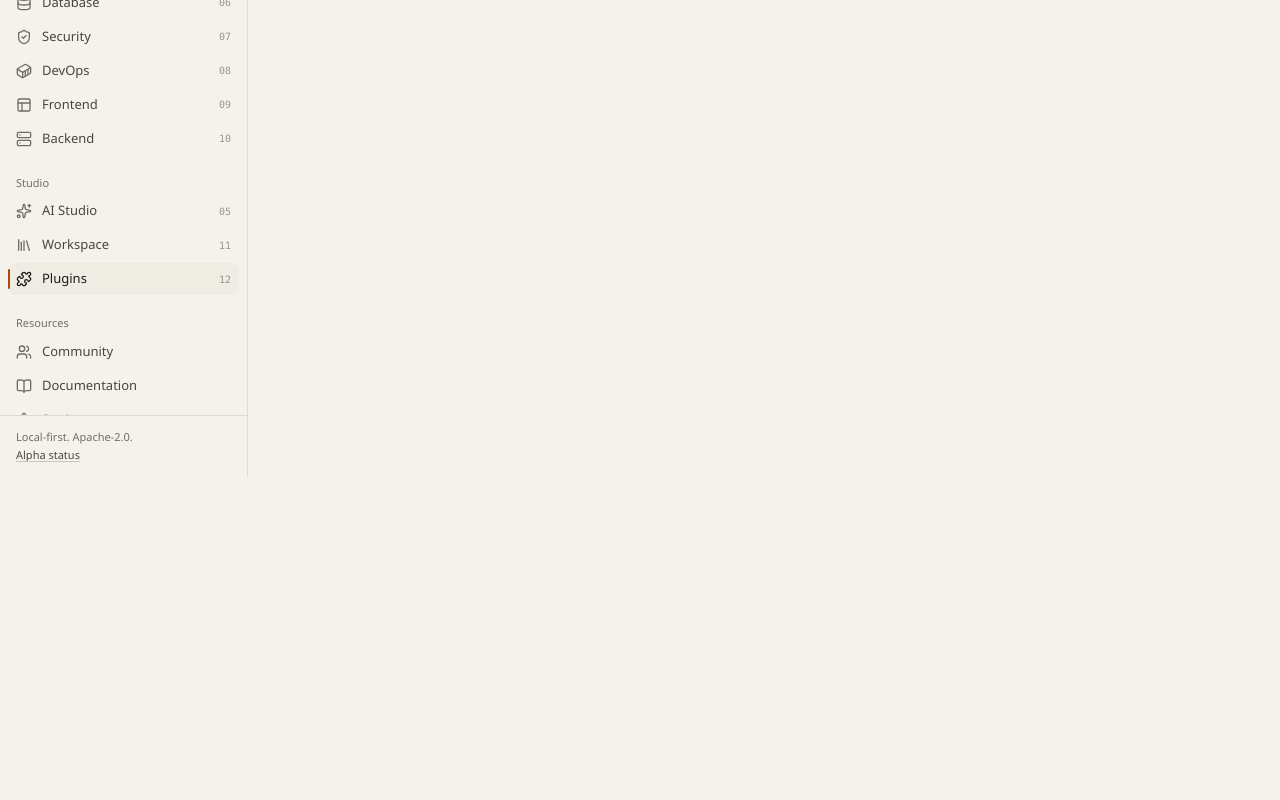
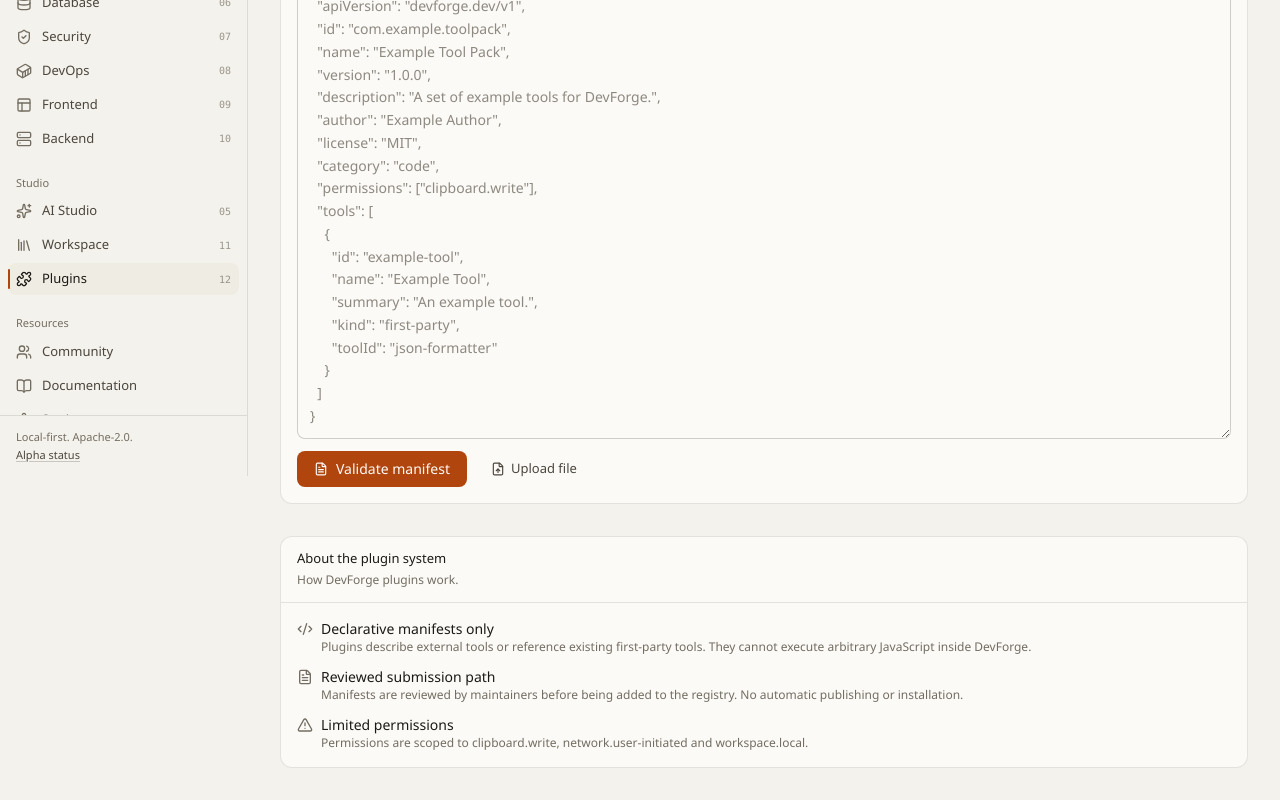
Before and after one commit to Sriganesh712/devforge, a Next.js app: page /plugins in a window 1280 px wide. Before the commit this address had no page. Shown: the part 324-1124 px from the top of the page. Before the commit the page ends 800 px from the top, so only its background shows below. Built offline with nearby package versions, Linux system fonts and the light colour scheme.

Commit message:
feat: add Plugin Ecosystem validator page
Adds /plugins route with manifest validator using the existing
validatePluginManifest Zod schema. Supports paste-and-validate and
file upload.

```diff
--- /dev/null
+++ b/src/app/plugins/page.tsx
@@ -0,0 +1,171 @@
+'use client';
+
+import { useState } from 'react';
+import { AlertTriangle, CheckCircle2, Code2, FileText, FileUp } from 'lucide-react';
+import { validatePluginManifest } from '@/packages/tool-sdk/plugin';
+import { Button } from '@/packages/ui/button';
+import { Field, Input, Textarea } from '@/packages/ui/field';
+import { Badge, EmptyState, Panel, PanelHeader } from '@/packages/ui/surface';
+import { PageHeader } from '@/packages/ui/page';
+
+export default function PluginsPage() {
+  const [manifestText, setManifestText] = useState('');
+  const [result, setResult] = useState<{ ok: boolean; errors?: string[]; manifest?: any } | null>(null);
+
+  const handleValidate = () => {
+    if (!manifestText.trim()) {
+      setResult(null);
+      return;
+    }
+    const validation = validatePluginManifest(manifestText);
+    setResult(validation);
+  };
+
+  const handleFileChange = (event: React.ChangeEvent<HTMLInputElement>) => {
+    const file = event.target.files?.[0];
+    if (!file) return;
+    const reader = new FileReader();
+    reader.onload = () => {
+      setManifestText(reader.result as string);
+      handleValidate();
+    };
+    reader.readAsText(file);
+  };
+
+  return (
+    <div className="space-y-8">
+      <PageHeader
+        title="Plugin Ecosystem"
+        description="Validate a DevForge plugin manifest. Plugins are declarative manifests only — no third-party code execution."
+      />
+
+      <Panel className="flex flex-col">
+        <PanelHeader
+          title="Plugin manifest validator"
+          description="Paste a plugin manifest JSON or upload a .json file to validate it against the DevForge plugin schema."
+        />
+        <div className="p-4">
+          <Field label="Plugin manifest JSON">
+            <Textarea
+              value={manifestText}
+              placeholder='{
+  "apiVersion": "devforge.dev/v1",
+  "id": "com.example.toolpack",
+  "name": "Example Tool Pack",
+  "version": "1.0.0",
+  "description": "A set of example tools for DevForge.",
+  "author": "Example Author",
+  "license": "MIT",
+  "category": "code",
+  "permissions": ["clipboard.write"],
+  "tools": [
+    {
+      "id": "example-tool",
+      "name": "Example Tool",
+      "summary": "An example tool.",
+      "kind": "first-party",
+      "toolId": "json-formatter"
+    }
+  ]
+}'
+              rows={14}
+              onChange={(event) => setManifestText(event.target.value)}
+            />
+          </Field>
+          <div className="flex items-center gap-3 mt-3">
+            <Button type="button" variant="primary" onClick={handleValidate}>
+              <FileText className="h-3.5 w-3.5" aria-hidden />
+              Validate manifest
+            </Button>
+            <Button
+              type="button"
+              variant="ghost"
+              size="sm"
+              onClick={() => document.getElementById('manifest-file')?.click()}
+            >
+              <FileUp className="h-3.5 w-3.5" aria-hidden />
+              Upload file
+            </Button>
+            <input
+              id="manifest-file"
+              type="file"
+              accept=".json"
+              className="hidden"
+              onChange={handleFileChange}
+            />
+          </div>
+        </div>
+      </Panel>
+
+      {result ? (
+        <Panel className="flex flex-col">
+          <PanelHeader
+            title={result.ok ? 'Manifest is valid' : 'Manifest has errors'}
+            description={result.ok ? 'This manifest conforms to the DevForge plugin schema.' : 'Fix the errors below before submitting.'}
+            actions={
+              <Badge tone={result.ok ? 'ok' : 'danger'}>
+                {result.ok ? 'Valid' : 'Invalid'}
+              </Badge>
+            }
+          />
+          <div className="p-4">
+            {result.ok ? (
+              <div className="flex items-center gap-2">
+                <CheckCircle2 className="h-4 w-4 text-ok" aria-hidden />
+                <p className="text-sm text-ink">
+                  Ready to submit. Share this manifest with the DevForge maintainers for review.
+                </p>
+              </div>
+            ) : (
+              <div>
+                <p className="text-sm font-medium text-ink mb-3">Errors:</p>
+                <ul className="list-disc space-y-2 pl-5 text-sm text-ink-2">
+                  {(result.errors ?? []).map((error, index) => (
+                    <li key={index}>{error}</li>
+                  ))}
+                </ul>
+              </div>
+            )}
+          </div>
+        </Panel>
+      ) : manifestText.trim() !== '' ? (
+        <EmptyState title="No validation yet" description="Paste a manifest and choose Validate manifest." />
+      ) : null}
+
+      <Panel className="flex flex-col">
+        <PanelHeader title="About the plugin system" description="How DevForge plugins work." />
+        <div className="p-4 space-y-3">
+          <div className="flex items-start gap-2">
+            <Code2 className="mt-0.5 h-4 w-4 shrink-0 text-muted" aria-hidden />
+            <div>
+              <p className="text-sm font-medium text-ink">Declarative manifests only</p>
+              <p className="text-xs text-muted">
+                Plugins describe external tools or reference existing first-party tools. They cannot execute
+                arbitrary JavaScript inside DevForge.
+              </p>
+            </div>
+          </div>
+          <div className="flex items-start gap-2">
+            <FileText className="mt-0.5 h-4 w-4 shrink-0 text-muted" aria-hidden />
+            <div>
+              <p className="text-sm font-medium text-ink">Reviewed submission path</p>
+              <p className="text-xs text-muted">
+                Manifests are reviewed by maintainers before being added to the registry. No automatic
+                publishing or installation.
+              </p>
+            </div>
+          </div>
+          <div className="flex items-start gap-2">
+            <AlertTriangle className="mt-0.5 h-4 w-4 shrink-0 text-muted" aria-hidden />
+            <div>
+              <p className="text-sm font-medium text-ink">Limited permissions</p>
+              <p className="text-xs text-muted">
+                Permissions are scoped to clipboard.write, network.user-initiated and workspace.local.
+              </p>
+            </div>
+          </div>
+        </div>
+      </Panel>
+    </div>
+  );
+}
```
